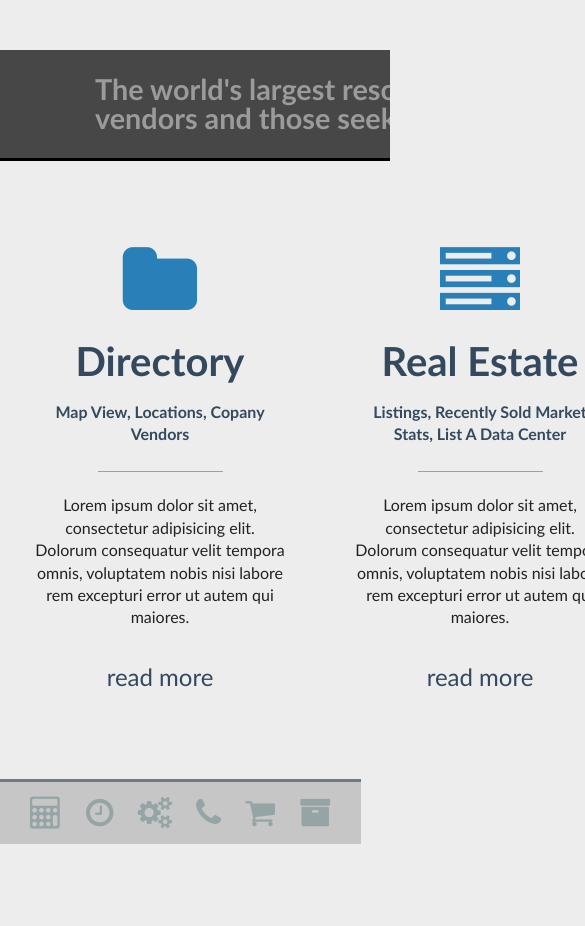
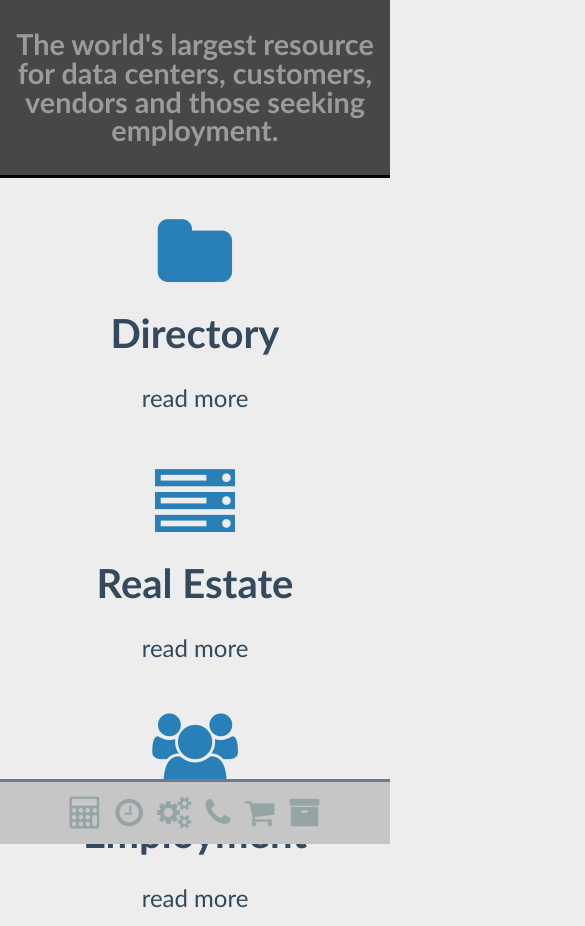
Before and after one commit to Cloudxtreme/hosting-website, a plain HTML site: page index.html in a window 390 px wide. Shown: the top 926 px of the page, 585 px wide, since content can reach past the window. Before the commit the page ends 844 px from the top, so only its background shows below. Drawn offline with nearby package versions, Linux system fonts and the light colour scheme; a script that the page names is missing.

Commit message:
added responsive design

```diff
--- a/css/main.css
+++ b/css/main.css
@@ -263,21 +263,115 @@ header > div.data-center-count > h4 {
     bottom: 0;
 }
 
-.ui-tooltip {
-    font-size: 1em;
-    box-shadow: none;
-    border-radius: 0;
-    border: 0;
-    border-bottom: 4px solid black;
-    color: #34495E;
-}
-
 /* ==========================================================================
    Media Queries
    ========================================================================== */
 
-@media only screen and (min-width: 35em) {
+@media (max-width: 1360px) {
+    header {
+        margin-top: 0px;
+        padding: 0;
 
+    }
+
+    header > div.subtitle > h4 {
+        padding-top: 30px;
+    }
+
+    header > div.subtitle {
+        margin-left: 30px;
+    }
+
+    header > div.data-center-count {
+        position: relative;
+        width: auto;
+        float: right;
+        top: 0;
+        left: 0;
+        padding: 25px 30px;
+        background-color: rgb(48,77,157);
+        border-bottom: 0;
+    }
+}
+
+@media (max-width: 1240px) {
+
+    header {
+        text-align: center;
+        height: auto;
+    }
+    header > div.data-center-count {
+        visibility: hidden;
+        position: absolute;
+        z-index: -10;
+    }
+
+    header > div.subtitle {
+        width: 100%;
+        margin: 0;
+    }
+
+    header > div.subtitle > h4 {
+        float: none;
+        padding-bottom: 30px;
+        padding-left: 5px;
+        padding-right: 5px;
+    }
+
+    .four-service-list {
+        width: 100%;
+    }
+
+    .service {
+        margin: 0;
+    }
+    .six-resources-tools {
+        width: 100%;
+        text-align: center;
+        border-top: 3px solid #6C7A89;
+        margin: 0;
+        padding: 15px 0;
+        -webkit-box-sizing: border-box;
+        -moz-box-sizing: border-box;
+        box-sizing: border-box;
+    }
+
+    .six-resources-tools > ul > li > a {
+        padding: 5px;
+    }
+}
+
+@media (max-width: 1200px) {
+    .four-service-list {
+        margin: 15px 0 0 0;
+        padding: 0;
+    }
+    .service {
+        -webkit-box-sizing: border-box;
+        -moz-box-sizing: border-box;
+        box-sizing: border-box;
+        width: 50%;
+    }
+    .service-description,
+    .service-description > p,
+    .service-subheader,
+    .service > hr {
+        display: none !important;
+        visibility: hidden;
+        position: absolute;
+        height: 0;
+        width: 0
+        z-index: -10;
+    }
+}
+
+@media (max-width: 675px) {
+    .service {
+        width: 100%;
+    }
+    .four-service-list {
+        margin-bottom: 10vh;
+    }
 }
 
 @media print,
--- a/js/main.js
+++ /dev/null
@@ -1,3 +0,0 @@
-$(document).ready(function() {
-
-});
```
